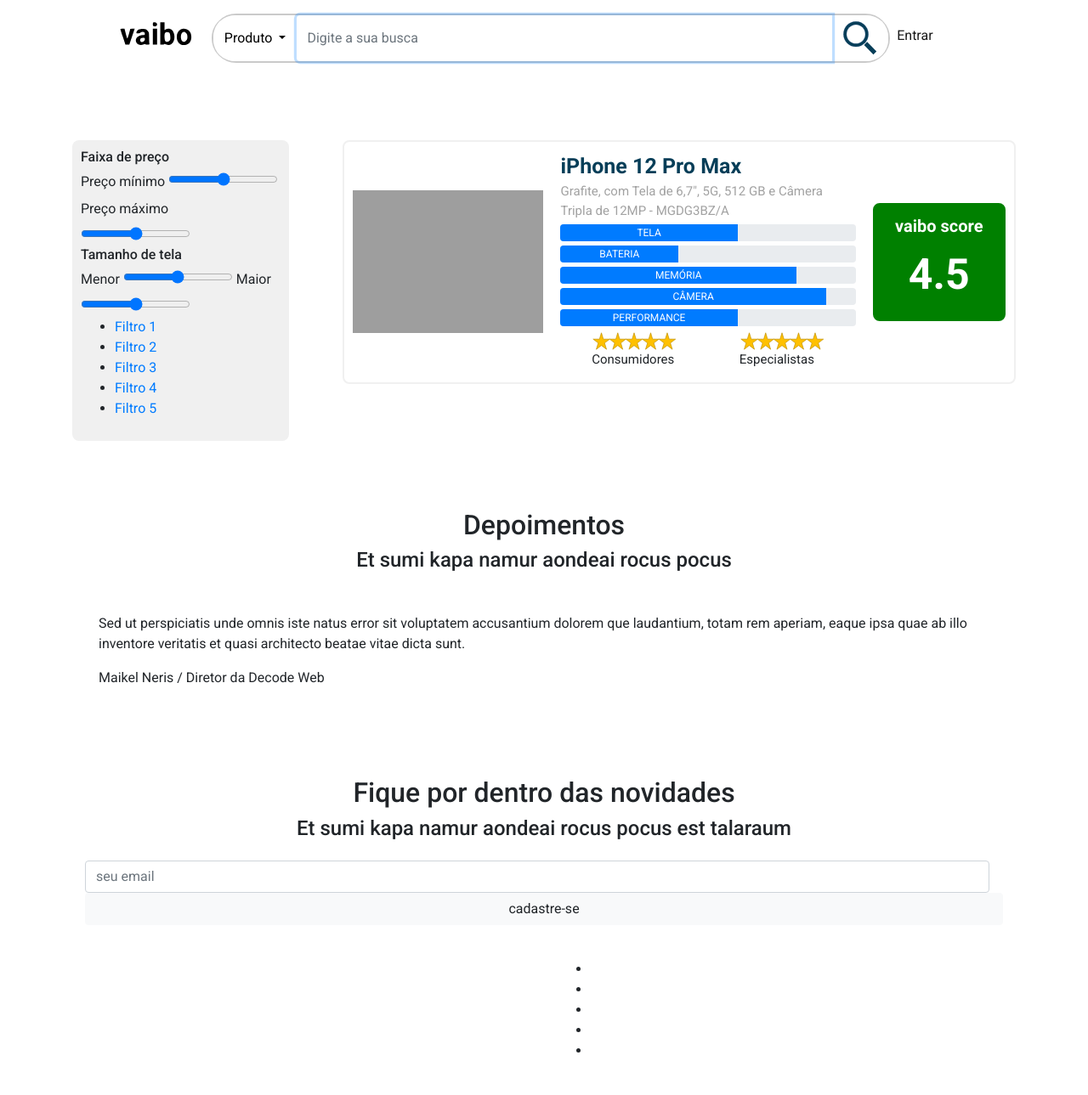
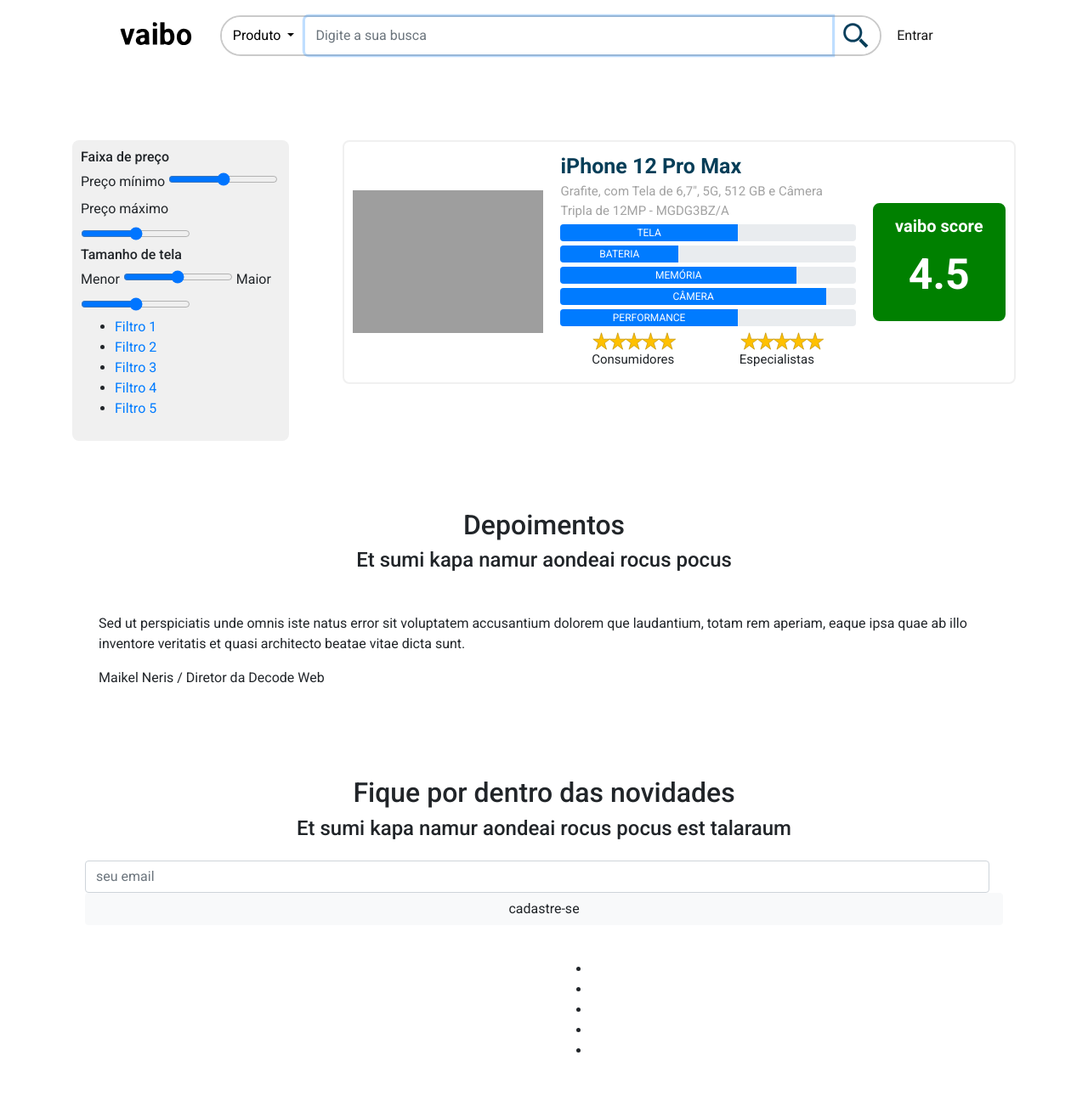
Before and after one commit to MarcusSobral/vaibo, a Django app: page / in a window 1280 px wide. Shown: the whole page at 85% size. Run offline with Django 3.2, Linux system fonts and the light colour scheme; some libraries are stand-ins or nearby versions; grey boxes are pictures that could not be loaded.

Commit message:
Ajuste template

```diff
--- a/core/static/css/custom.css
+++ b/core/static/css/custom.css
@@ -29,7 +29,7 @@
 #header-wrap .search-box {
   border: solid 2px var(--medium);
   border-radius: 30px;
-  margin-top: 5px;
+  margin: 5px 10px;
 }
 
 #header-wrap .search-box .btn-group button {
@@ -40,6 +40,11 @@
 #header-wrap .barra-busca .btn.btn-search {
   background-color: white;
   border-radius: 25px;
+}
+
+#header-wrap .barra-busca .btn.btn-search img {
+  height: 30px;
+  width: 30px;
 }
 
 #header-wrap .barra-busca .input-group input {
@@ -60,6 +65,8 @@
 }
 
 #produtos .row .produto-lista .produto-card-content {
+  display: flex;
+  flex-wrap: wrap;
   position: relative;
 }
 
```
